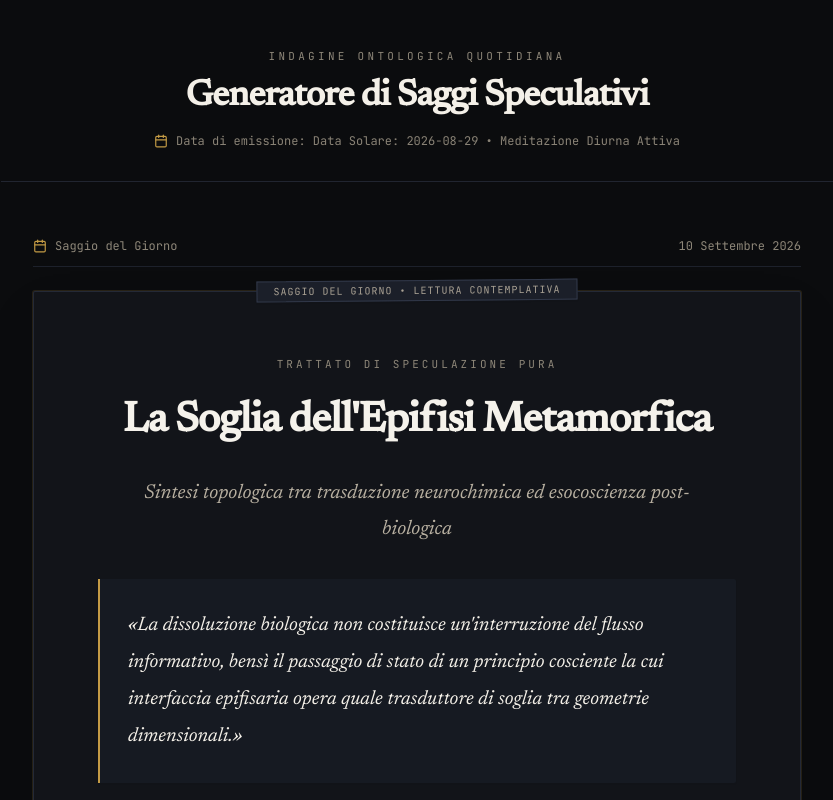
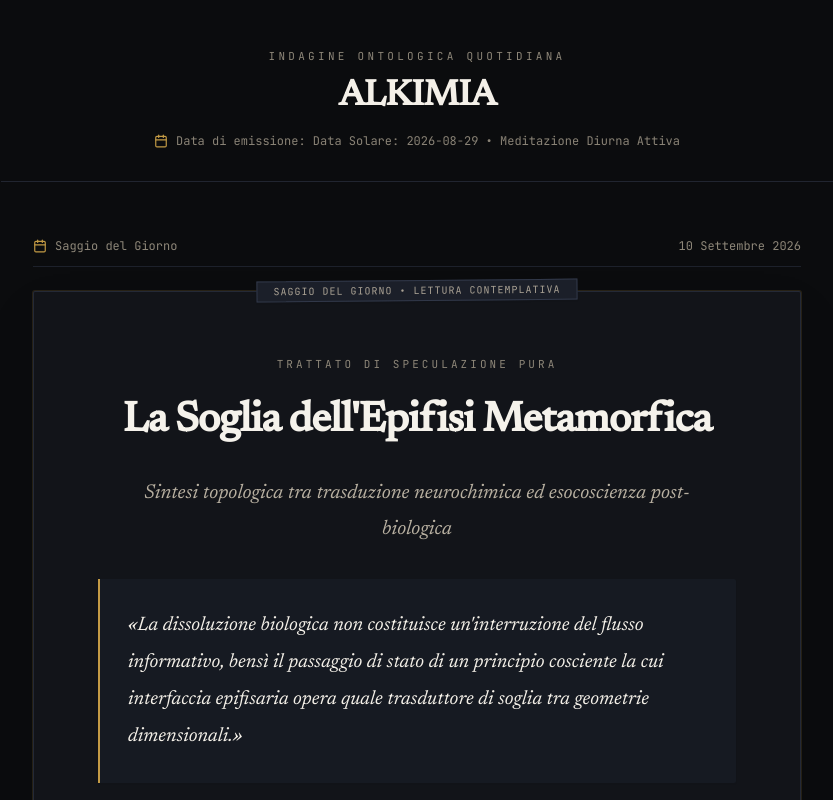
Before and after one commit to riflettosamente/alkimia, a React (Vite) app: page / in a window 1280 px wide. Shown: the top 800 px of the page, without its empty margins (223-1056 px from the left). Built offline with nearby package versions, Linux system fonts and the light colour scheme.

Commit message:
Add files via upload

```diff
--- a/index.html
+++ b/index.html
@@ -3,9 +3,9 @@
   <head>
     <meta charset="UTF-8" />
     <meta name="viewport" content="width=device-width, initial-scale=1.0" />
-    <title>Generatore di Saggi Speculativi</title>
+    <title>ALKIMIA</title>
     <meta name="description" content="Generatore autonomo di saggi speculativi e di indagine ontologica." />
-    <meta property="og:title" content="Generatore di Saggi Speculativi" />
+    <meta property="og:title" content="ALKIMIA" />
     <meta property="og:description" content="Generatore autonomo di saggi speculativi e di indagine ontologica." />
     <meta property="og:type" content="website" />
     <meta name="twitter:card" content="summary_large_image" />
--- a/metadata.json
+++ b/metadata.json
@@ -1,5 +1,5 @@
 {
-  "name": "Generatore di Saggi Speculativi",
+  "name": "ALKIMIA",
   "description": "Generatore autonomo di saggi speculativi e di indagine ontologica.",
   "requestFramePermissions": [],
   "majorCapabilities": ["MAJOR_CAPABILITY_SERVER_SIDE_GEMINI_API"]
--- a/src/components/EditorialHeader.tsx
+++ b/src/components/EditorialHeader.tsx
@@ -13,7 +13,7 @@ export const EditorialHeader: React.FC<EditorialHeaderProps> = ({ cycle }) => {
         Indagine Ontologica Quotidiana
       </div>
       <h1 className="text-2xl sm:text-3xl lg:text-4xl font-serif font-semibold tracking-tight text-[#f4f0e8]">
-        Generatore di Saggi Speculativi
+        ALKIMIA
       </h1>
       <div className="flex items-center justify-center gap-2 text-xs font-mono text-[#8a8376] pt-1">
         <Calendar className="w-3.5 h-3.5 text-[#c49b45]" />
```
